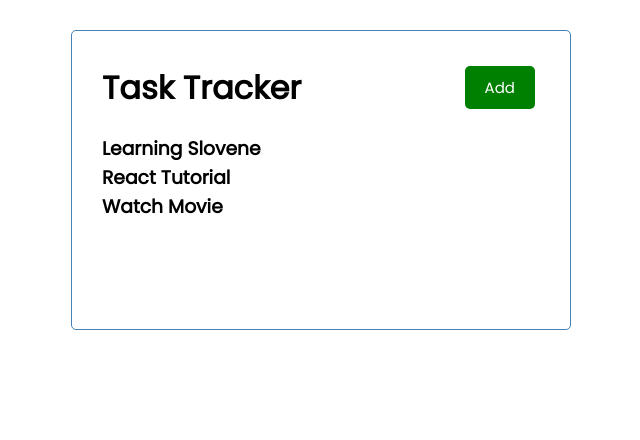
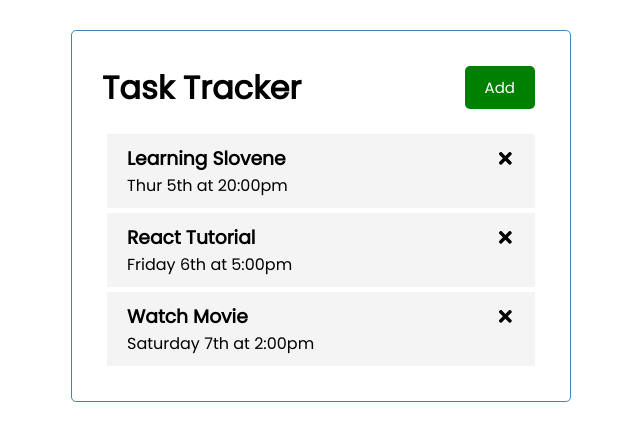
Before and after one commit to saurabhsatralkar21/task-scheduler, a React (Create React App) app: page / in a window 1280 px wide. Shown: the top 440 px of the page, without its empty margins (319-959 px from the left). Built offline with nearby package versions, Linux system fonts and the light colour scheme; the HTML template or start-up script is replaced by a standard one.

Commit message:
Task created with react icons

```diff
--- a/package.json
+++ b/package.json
@@ -8,6 +8,7 @@
     "@testing-library/user-event": "^13.5.0",
     "react": "^18.2.0",
     "react-dom": "^18.2.0",
+    "react-icons": "^4.7.1",
     "react-scripts": "5.0.1",
     "web-vitals": "^2.1.4"
   },
--- /dev/null
+++ b/src/components/Task.js
@@ -0,0 +1,12 @@
+import { FaTimes } from "react-icons/fa"
+
+const Task = ({task}) => {
+  return (
+    <div className="task">
+        <h3>{task.text} <FaTimes></FaTimes></h3>
+        <p>{task.day}</p>
+    </div>
+  )
+}
+
+export default Task
--- a/src/components/Tasks.js
+++ b/src/components/Tasks.js
@@ -1,8 +1,10 @@
+import Task from "./Task"
+
 const Tasks = ({tasks}) => {
   return (
     <>
      {tasks.map((task) => {
-       return <h3 key={task.id}>{task.text}</h3>
+       return (<Task key={task.id} task={task}> </Task>)
      })}
     </>
   )
```
Also changed, not shown: 1 other file (tests, documents, lock files or other folders).
